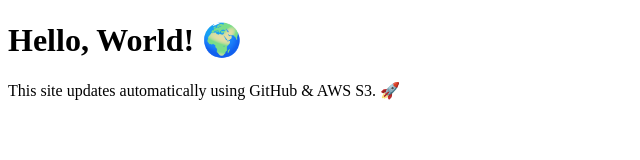
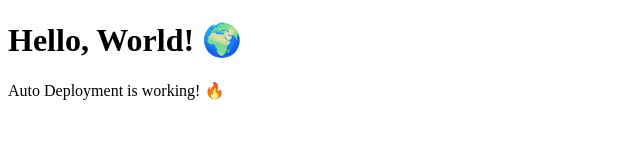
Before and after one commit to Teddy9824/GIT-AWS-S3-PROJECT, a plain HTML site: page index.html in a window 1280 px wide. Shown: the whole page, without its empty margins (0-640 px from the left). Drawn offline with Linux system fonts and the light colour scheme.

Commit message:
Update index.html

```diff
--- a/index.html
+++ b/index.html
@@ -5,6 +5,6 @@
 </head>
 <body>
     <h1>Hello, World! 🌍</h1>
-    <p>This site updates automatically using GitHub & AWS S3. 🚀</p>
+    <p>Auto Deployment is working! 🔥</p>
 </body>
 </html>
```
